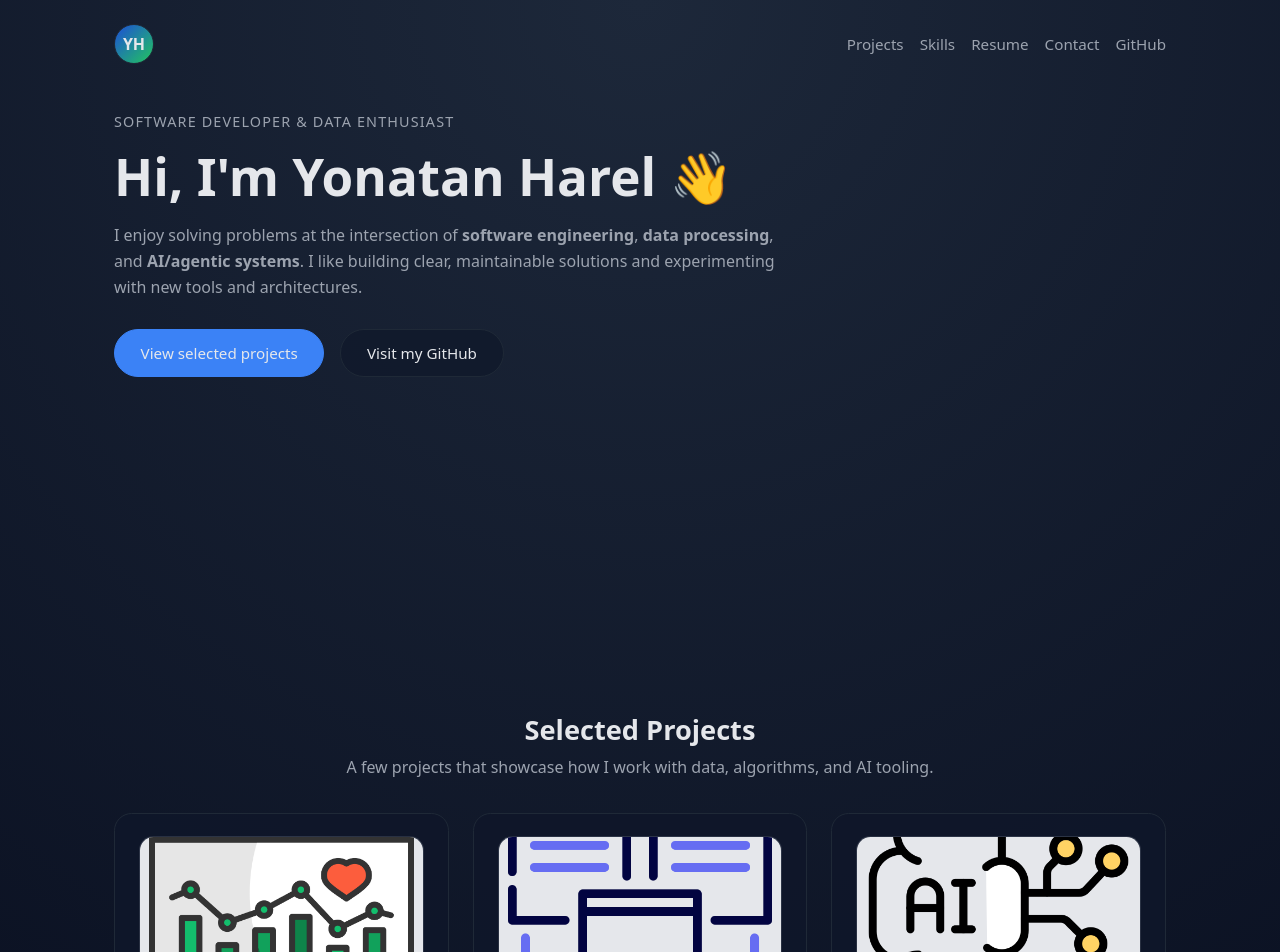
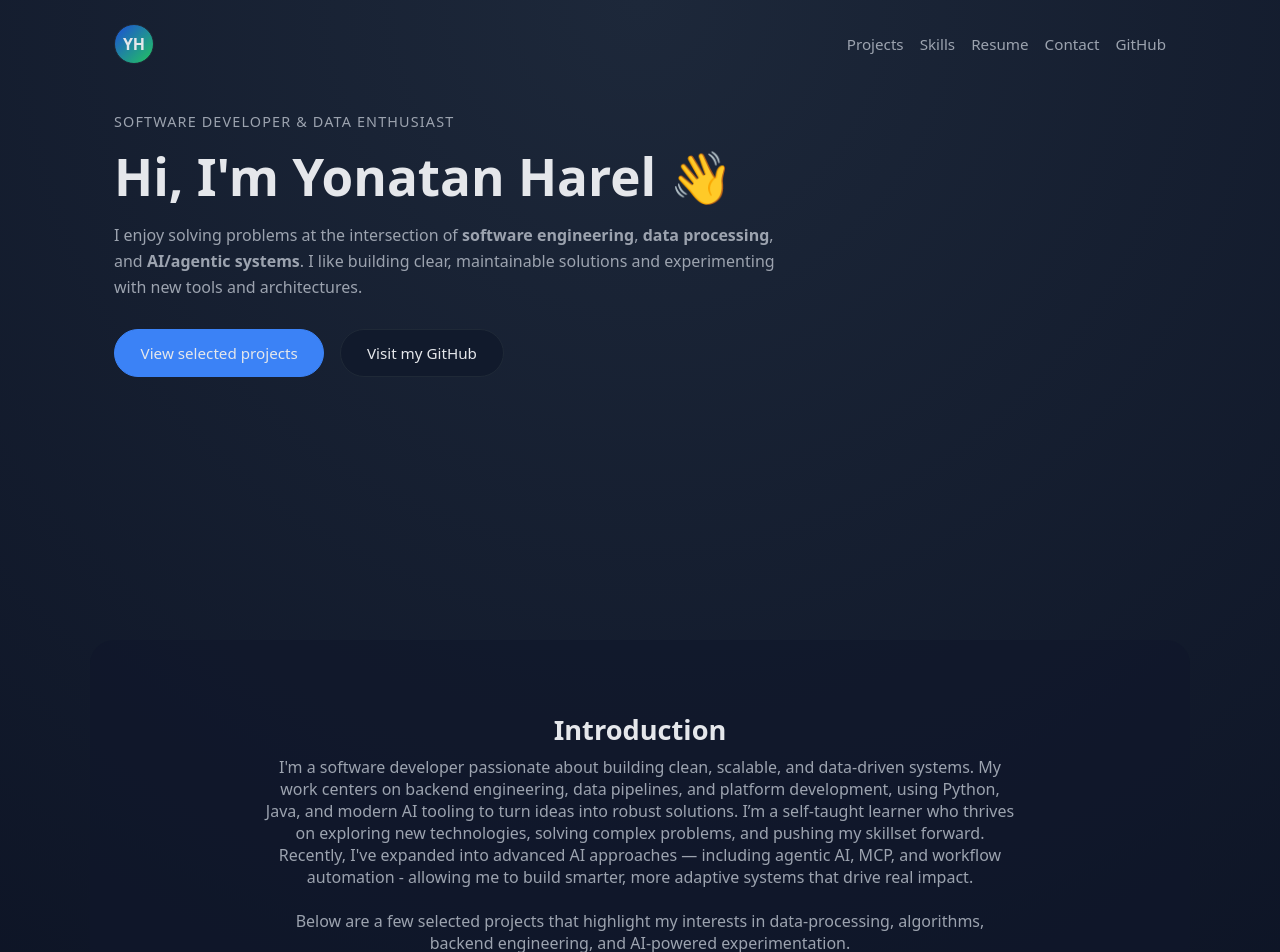
Before and after one commit to YonatanHarel/yonatanharel.github.io, a React (Vite) app: page / in a window 1280 px wide. Shown: the top 952 px of the page. Built offline with nearby package versions, Linux system fonts and the light colour scheme.

Commit message:
adding introduction section

```diff
--- a/src/App.jsx
+++ b/src/App.jsx
@@ -96,6 +96,21 @@ function App() {
         </header>
 
         <main>
+          <section id="intro" className="section section-alt">
+    <h2 className="section-title">Introduction</h2>
+    <p className="section-intro" style={{ maxWidth: "750px", margin: "0 auto" }}>
+    I'm a software developer passionate about building clean, scalable, and data-driven systems.
+My work centers on backend engineering, data pipelines, and platform development, using Python, Java, and modern AI tooling to turn ideas into robust solutions.
+
+I’m a self-taught learner who thrives on exploring new technologies, solving complex problems, and pushing my skillset forward.
+Recently, I've expanded into advanced AI approaches — including agentic AI, MCP, and workflow automation - allowing me to build smarter, more adaptive systems that drive real impact.
+      <br /><br />
+      Below are a few selected projects that highlight my interests in
+      data-processing, algorithms, backend engineering, and AI-powered
+      experimentation.
+    </p>
+  </section>
+
           <section id="projects" className="section">
             <h2 className="section-title">Selected Projects</h2>
             <p className="section-intro">
```
Lines whose indentation alone changed are shown as unchanged.
